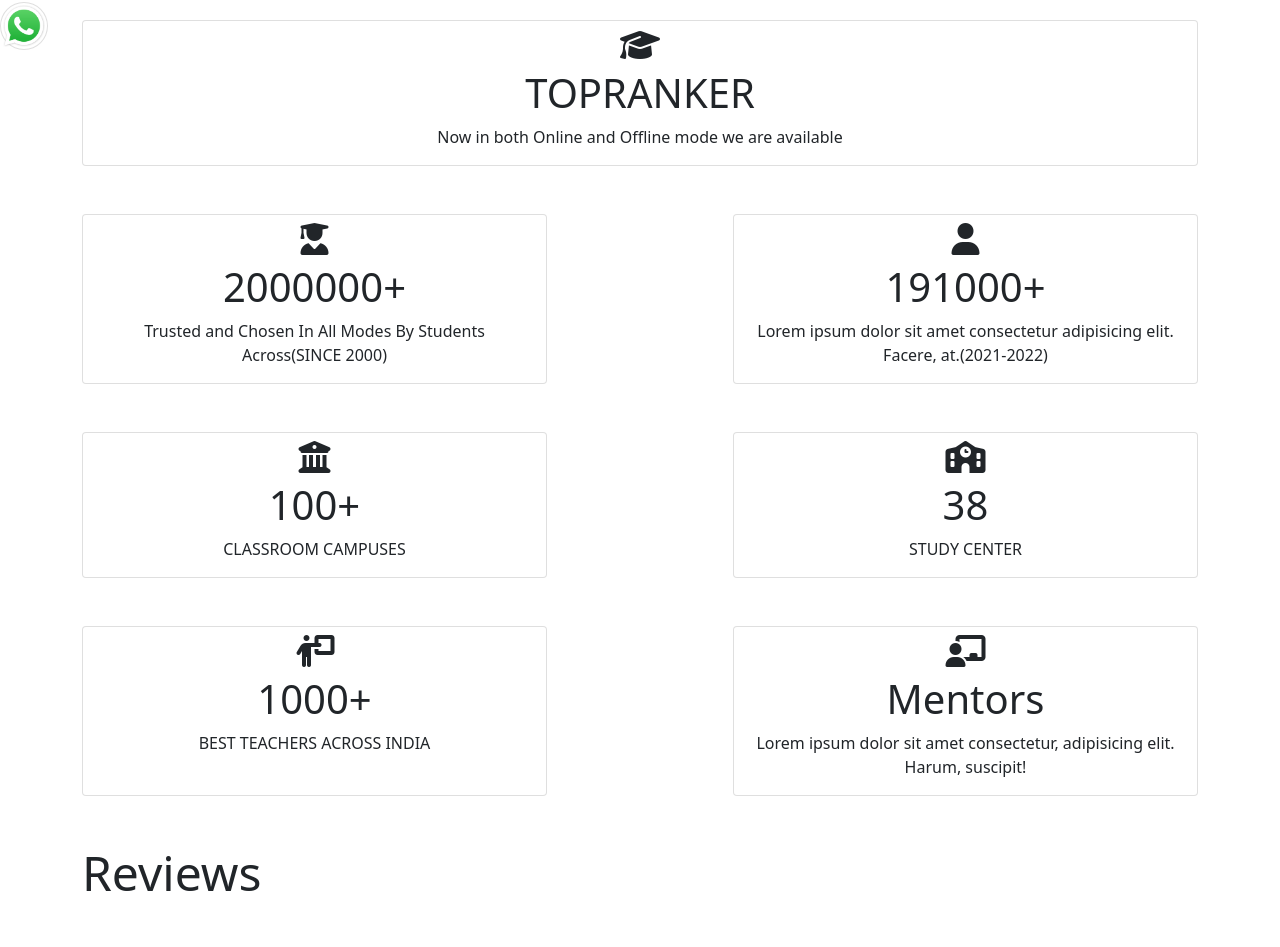
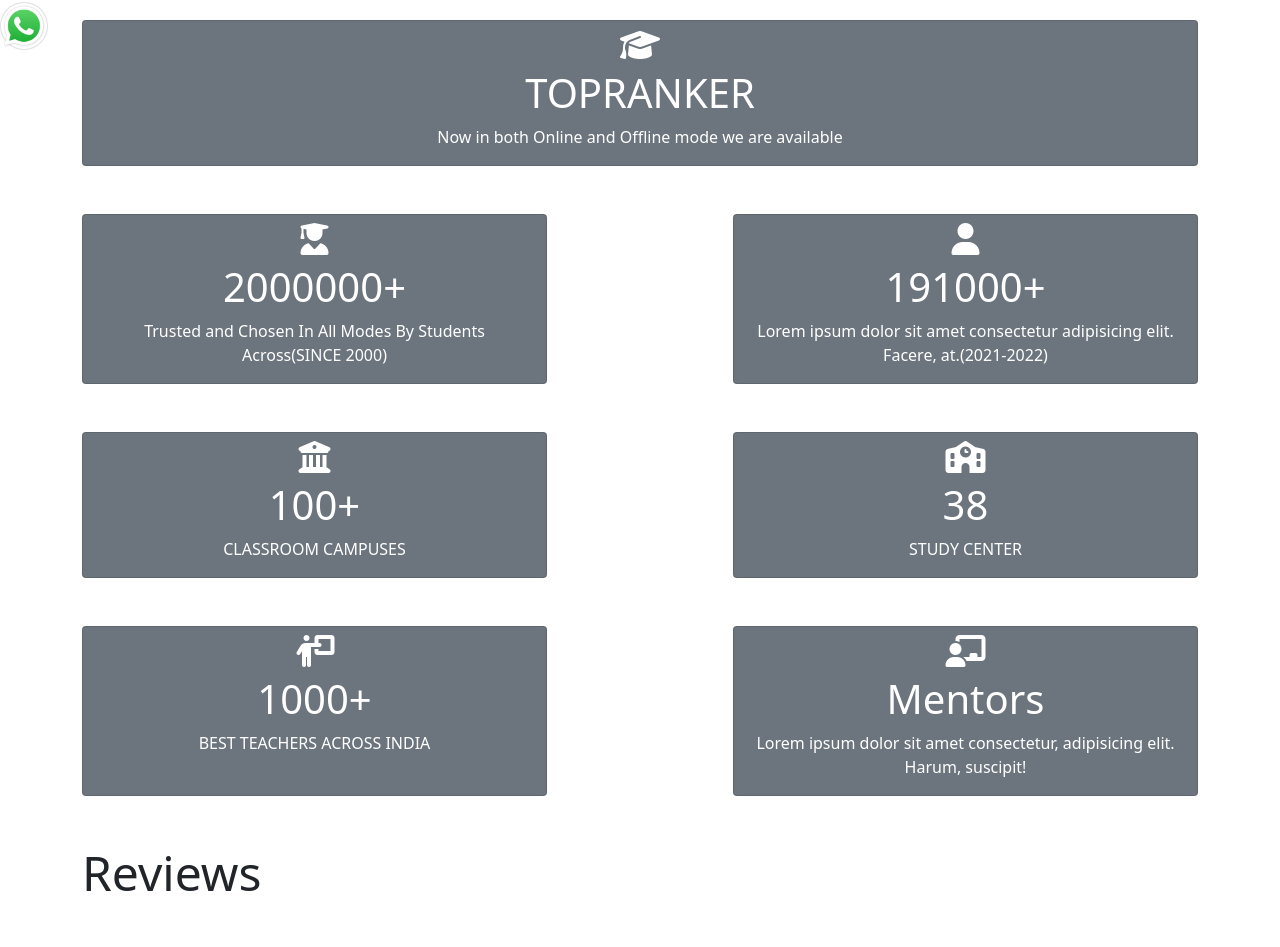
Before and after one commit to pratiksingh27/topranker, a plain HTML site: page about.html in a window 1280 px wide. Shown: the part 718-1665 px from the top of the page. Drawn offline with nearby package versions, Linux system fonts and the light colour scheme.

Commit message:
work on color

```diff
--- a/about.html
+++ b/about.html
@@ -106,7 +106,7 @@
                     </p>
                 </div>
             </div>
-            <div class="text-center card mb-5">
+            <div class="text-center card mb-5 bg-secondary text-white">
                 <div>
                     <i class="fa-solid fa-graduation-cap fa-2x py-2"></i>
                     <h1>TOPRANKER</h1>
@@ -114,14 +114,14 @@
                 </div>
             </div>
             <div class="row mx-auto justify-content-between">
-                <div class="col-12 col-md-5 col-xxl-5 mb-5 card">
+                <div class="col-12 col-md-5 col-xxl-5 mb-5 card  bg-secondary text-white">
                     <div class="text-center">
                         <i class="fa fa-user-graduate fa-2x py-2"></i>
                         <h1>2000000+</h1>
                         <p>Trusted and Chosen In All Modes By Students Across(SINCE 2000)</p>
                     </div>
                 </div>
-                <div class="col-12 col-md-5 col-xxl-5 mb-5 card">
+                <div class="col-12 col-md-5 col-xxl-5 mb-5 card bg-secondary text-white">
                     <div class="text-center">
                         <i class="fa fa-user fa-2x py-2"></i>
                         <h1>191000+</h1>
@@ -130,14 +130,14 @@
                 </div>
             </div>
             <div class="row mx-auto justify-content-between">
-                <div class="col-12 col-md-5 col-xxl-5 mb-5 card">
+                <div class="col-12 col-md-5 col-xxl-5 mb-5 card  bg-secondary text-white">
                     <div class="text-center">
                         <i class="fa fa-building-columns fa-2x py-2"></i>
                         <h1>100+</h1>
                         <p>CLASSROOM CAMPUSES</p>
                     </div>
                 </div>
-                <div class="col-12 col-md-5 col-xxl-5 mb-5 card">
+                <div class="col-12 col-md-5 col-xxl-5 mb-5 card bg-secondary text-white">
                     <div class="text-center">
                         <i class="fa fa-school fa-2x py-2"></i>
                         <h1>38</h1>
@@ -146,14 +146,14 @@
                 </div>
             </div>
             <div class="row mx-auto justify-content-between">
-                <div class="col-12 col-md-5 col-xxl-5 mb-5 card">
+                <div class="col-12 col-md-5 col-xxl-5 mb-5 card  bg-secondary text-white">
                     <div class="text-center">
                         <i class="fa fa-person-chalkboard fa-2x py-2"></i>
                         <h1>1000+</h1>
                         <p>BEST TEACHERS ACROSS INDIA</p>
                     </div>
                 </div>
-                <div class="col-12 col-md-5 col-xxl-5 mb-5 card">
+                <div class="col-12 col-md-5 col-xxl-5 mb-5 card  bg-secondary text-white">
                     <div class="text-center">
                         <i class="fa fa-chalkboard-teacher fa-2x py-2"></i>
                         <h1>Mentors</h1>
```
Also changed, not shown: faq.html (+2 -2 lines), index.html (+3 -3 lines), service.html (+4 -4 lines).
